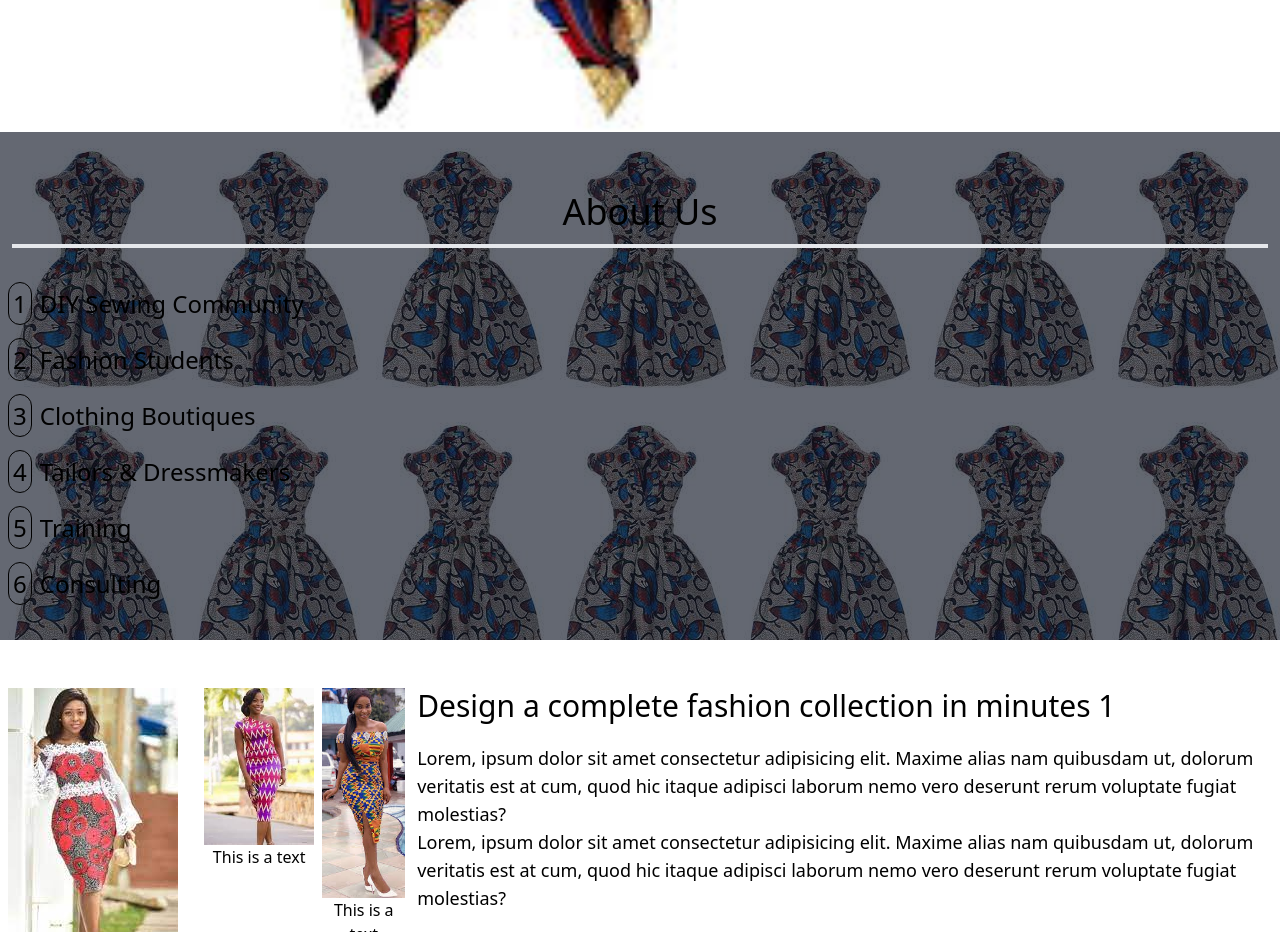
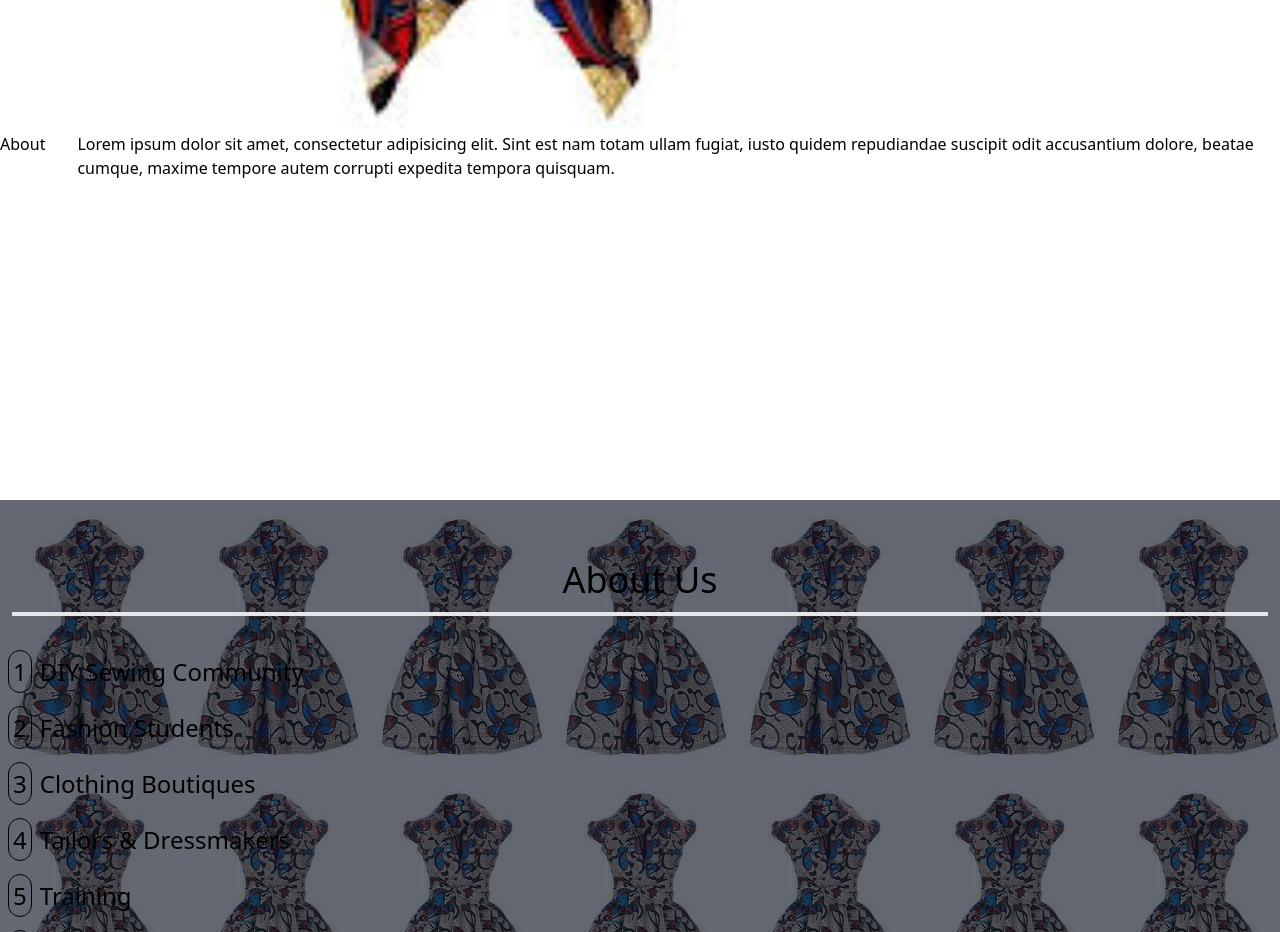
Before and after one commit to segunajibola/Videva-Fashion-Line, a React (Vite) app: page / in a window 1280 px wide. Shown: the part 2060-2992 px from the top of the page. Built offline with nearby package versions, Linux system fonts and the light colour scheme.

Commit message:
changeUI

```diff
--- a/src/components/Home.jsx
+++ b/src/components/Home.jsx
@@ -93,6 +93,13 @@ const Home = () => {
         </div>
       </div>
 
+      <section className="">
+        <div className="flex space-x-8 md:mt-[20rem]">
+          <h3>About</h3>
+          <p>Lorem ipsum dolor sit amet, consectetur adipisicing elit. Sint est nam totam ullam fugiat, iusto quidem repudiandae suscipit odit accusantium dolore, beatae cumque, maxime tempore autem corrupti expedita tempora quisquam.</p>
+        </div>
+      </section>
+
       <section
         className="mt-10 pt-5 h-full bg-gray-900 mt-[20rem]"
         style={{ backgroundImage: `url(images/bgfashion.png)` }}
```
